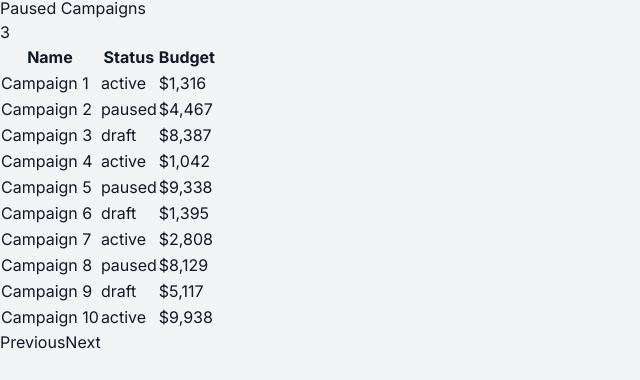
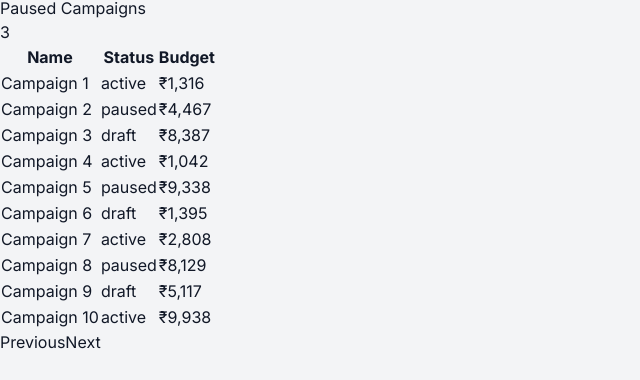
Before and after one commit to pranaymakkena/enterprise-saas-dashboard, a React (Vite) app: page /campaigns in a window 1280 px wide. Shown: the part 244-624 px from the top of the page, without its empty margins (0-640 px from the left). Built offline with nearby package versions, Linux system fonts and the light colour scheme.

Commit message:
Update CampaignListPage.tsx

```diff
--- a/src/features/campaigns/pages/CampaignListPage.tsx
+++ b/src/features/campaigns/pages/CampaignListPage.tsx
@@ -49,7 +49,7 @@ export default function CampaignListPage() {
                   <StatusBadge status={campaign.status} />
                 </td>
                 <td className="px-6 py-4 font-medium">
-                  ${campaign.budget.toLocaleString()}
+                  ₹{campaign.budget.toLocaleString()}
                 </td>
               </tr>
             ))}
```
